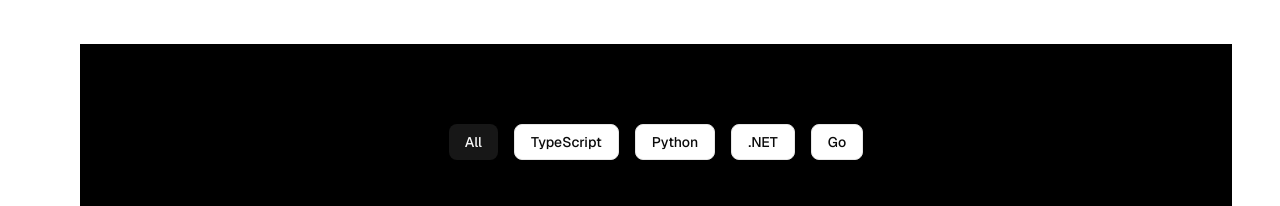
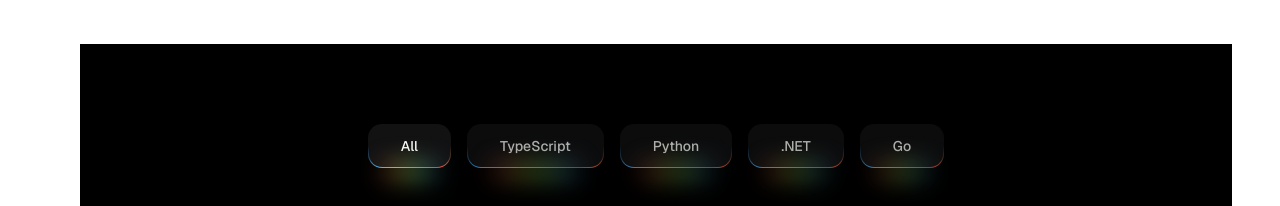
Before and after one commit to DarlingtonDeveloper/Darlington, a Next.js app: page / in a window 1280 px wide. Shown: the part 1940-2146 px from the top of the page. Built offline with nearby package versions, Linux system fonts and the light colour scheme.

Commit message:
Rainbow buttons

```diff
--- a/app/globals.css
+++ b/app/globals.css
@@ -76,6 +76,12 @@
   --sidebar-accent-foreground: oklch(0.205 0 0);
   --sidebar-border: oklch(0.922 0 0);
   --sidebar-ring: oklch(0.708 0 0);
+  --color-1: 0 100% 63%;
+  --color-2: 270 100% 63%;
+  --color-3: 210 100% 63%;
+  --color-4: 195 100% 63%;
+  --color-5: 90 100% 63%;
+  --speed: 4s;
 }
 
 .dark {
@@ -142,6 +148,16 @@
   }
 }
 
+@keyframes rainbow {
+  0% {
+    background-position: 0% center;
+  }
+
+  100% {
+    background-position: 200% center;
+  }
+}
+
 .animate-marquee {
   animation: marquee var(--duration, 30s) linear infinite;
 }
@@ -149,3 +165,7 @@
 .animate-marquee-reverse {
   animation: marquee-reverse var(--duration, 30s) linear infinite;
 }
+
+.animate-rainbow {
+  animation: rainbow var(--speed, 4s) linear infinite;
+}
--- a/components/portfolio.tsx
+++ b/components/portfolio.tsx
@@ -2,9 +2,9 @@
 
 import { useState } from "react"
 import { motion, AnimatePresence } from "framer-motion"
-import { Button } from "@/components/ui/button"
 import { Card, CardContent } from "@/components/ui/card"
 import { GlowingEffect } from "@/components/ui/glowing-effect"
+import { RainbowButton } from "@/components/ui/rainbow-button"
 
 
 export function Portfolio() {
@@ -120,14 +120,13 @@ export function Portfolio() {
       <div className="container mx-auto px-4">
         <div className="mb-12 flex flex-wrap justify-center gap-4">
           {categories.map((category) => (
-            <Button
+            <RainbowButton
               key={category}
-              variant={selectedCategory === category ? "default" : "outline"}
               onClick={() => setSelectedCategory(category)}
-              className="text-sm capitalize"
+              className={`text-sm capitalize ${selectedCategory === category ? 'opacity-100' : 'opacity-70 hover:opacity-90'}`}
             >
               {category}
-            </Button>
+            </RainbowButton>
           ))}
         </div>
         <motion.div layout className="grid gap-8 sm:grid-cols-2 lg:grid-cols-3">
--- a/components/ui/rainbow-button.tsx
+++ b/components/ui/rainbow-button.tsx
@@ -1,6 +1,6 @@
 import React from "react";
+import { cn } from "@/lib/utils";
 
-import { cn } from "@/lib/utils";
 interface RainbowButtonProps
     extends React.ButtonHTMLAttributes<HTMLButtonElement> { }
 
@@ -12,7 +12,8 @@ export function RainbowButton({
     return (
         <button
             className={cn(
-                "group relative inline-flex h-11 animate-rainbow cursor-pointer items-center justify-center rounded-xl border-0 bg-[length:200%] px-8 py-2 font-medium text-primary-foreground transition-colors [background-clip:padding-box,border-box,border-box] [background-origin:border-box] [border:calc(0.08*1rem)_solid_transparent] focus-visible:outline-none focus-visible:ring-1 focus-visible:ring-ring disabled:pointer-events-none disabled:opacity-50",
+                "group relative inline-flex h-11 cursor-pointer items-center justify-center rounded-xl border-0 bg-[length:200%] px-8 py-2 font-medium text-primary-foreground transition-colors [background-clip:padding-box,border-box,border-box] [background-origin:border-box] [border:calc(0.08*1rem)_solid_transparent] focus-visible:outline-none focus-visible:ring-1 focus-visible:ring-ring disabled:pointer-events-none disabled:opacity-50",
+                "animate-rainbow",
 
                 // before styles
                 "before:absolute before:bottom-[-20%] before:left-1/2 before:z-0 before:h-1/5 before:w-3/5 before:-translate-x-1/2 before:animate-rainbow before:bg-[linear-gradient(90deg,hsl(var(--color-1)),hsl(var(--color-5)),hsl(var(--color-3)),hsl(var(--color-4)),hsl(var(--color-2)))] before:bg-[length:200%] before:[filter:blur(calc(0.8*1rem))]",
@@ -25,6 +26,7 @@ export function RainbowButton({
 
                 className,
             )}
+            style={{ "--speed": "4s" } as React.CSSProperties}
             {...props}
         >
             {children}
--- a/tailwind.config.js
+++ b/tailwind.config.js
@@ -9,7 +9,8 @@ module.exports = {
         extend: {
             animation: {
                 marquee: 'marquee var(--duration, 30s) linear infinite',
-                'marquee-reverse': 'marquee-reverse var(--duration, 30s) linear infinite'
+                'marquee-reverse': 'marquee-reverse var(--duration, 30s) linear infinite',
+                rainbow: "rainbow var(--speed, 4s) linear infinite",
             },
             keyframes: {
                 marquee: {
@@ -19,13 +20,22 @@ module.exports = {
                 'marquee-reverse': {
                     '0%': { transform: 'translateX(-50%)' },
                     '100%': { transform: 'translateX(0%)' }
-                }
+                },
+                rainbow: {
+                    "0%": { backgroundPosition: "0% center" },
+                    "100%": { backgroundPosition: "200% center" },
+                },
             },
             colors: {
                 'sky': {
                     400: '#38bdf8',
                     500: '#0ea5e9'
-                }
+                },
+                "color-1": "hsl(var(--color-1))",
+                "color-2": "hsl(var(--color-2))",
+                "color-3": "hsl(var(--color-3))",
+                "color-4": "hsl(var(--color-4))",
+                "color-5": "hsl(var(--color-5))",
             }
         },
     },
```
